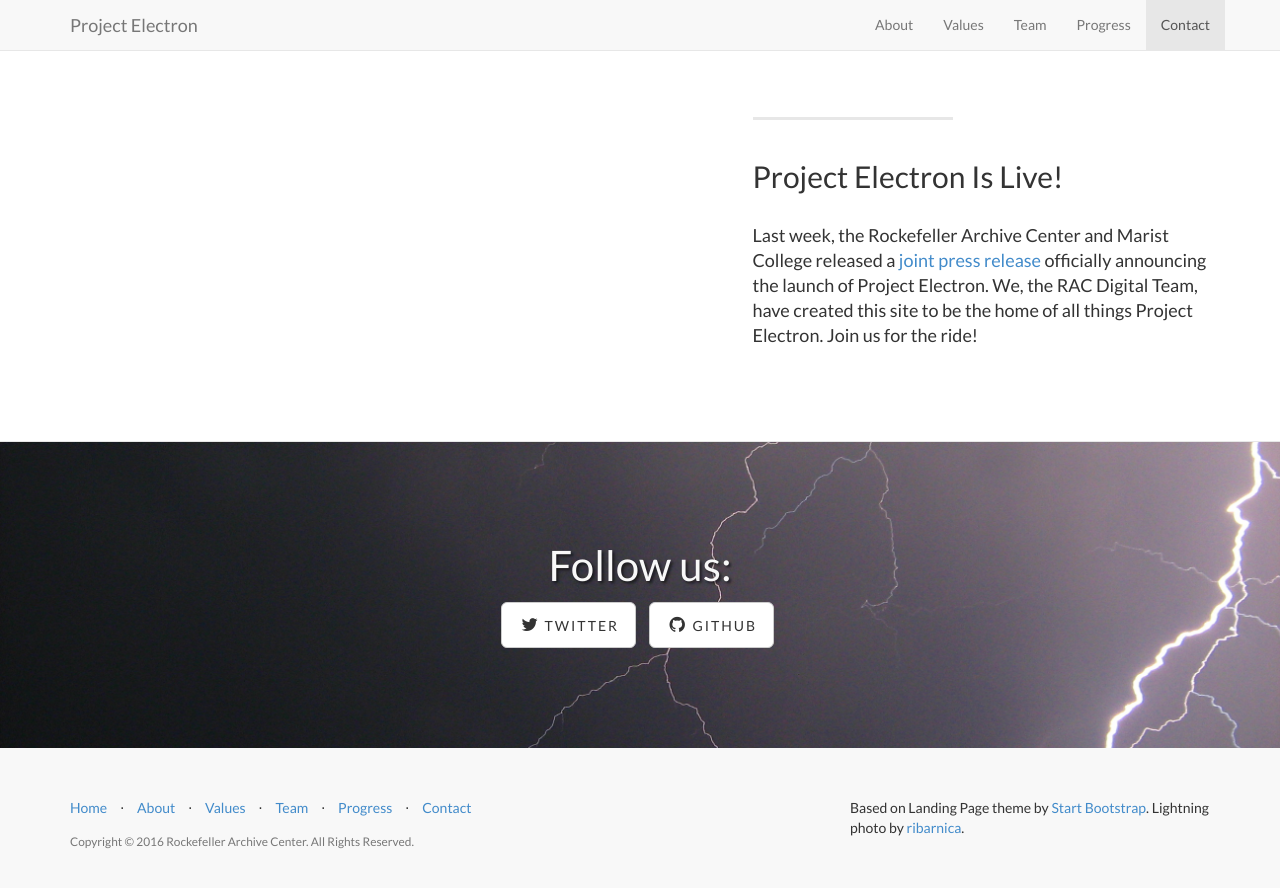
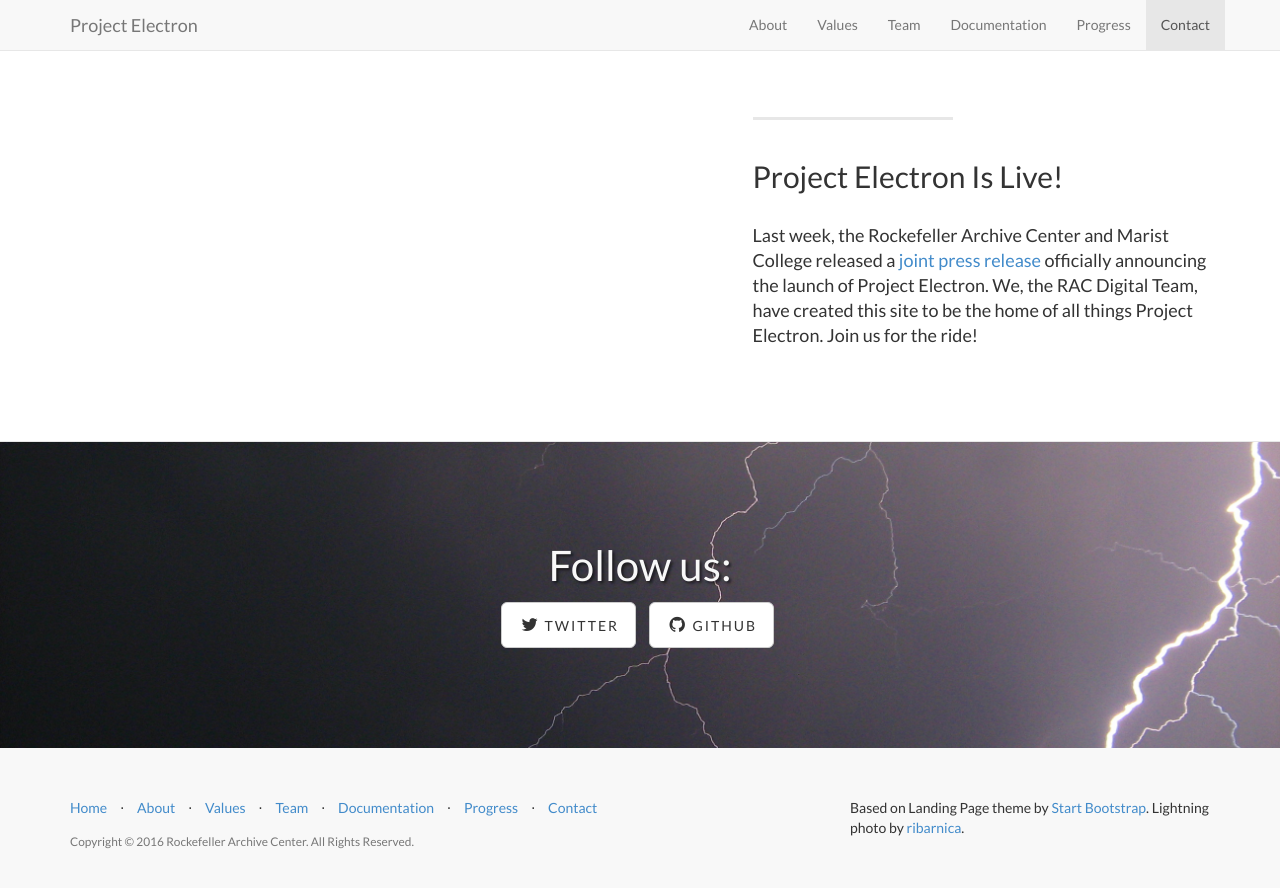
Before and after one commit to RockefellerArchiveCenter/project_electron, a Jekyll site: the page built from index.html, in a window 1280 px wide and 900 px high, scrolled down 3586 px. Shown: the top 888 px of the window. Built offline with Jekyll 4.4.1, drawn with Linux system fonts in a browser that asks for light colours.

Commit message:
Adding Documentation to header and footer

```diff
--- a/_includes/footer.html
+++ b/_includes/footer.html
@@ -21,6 +21,10 @@
                     </li>
                     <li class="footer-menu-divider">&sdot;</li>
                     <li>
+                        <a href="#docs">Documentation</a>
+                    </li>
+                    <li class="footer-menu-divider">&sdot;</li>
+                    <li>
                         <a href="#progress">Progress</a>
                     </li>
                     <li class="footer-menu-divider">&sdot;</li>
--- a/_includes/header.html
+++ b/_includes/header.html
@@ -22,6 +22,9 @@
                 </li>
                 <li>
                     <a class="page-scroll" href="#team">Team</a>
+                </li>
+                <li>
+                    <a class="page-scroll" href="#docs">Documentation</a>
                 </li>
                 <li>
                     <a class="page-scroll" href="#progress">Progress</a>
```
